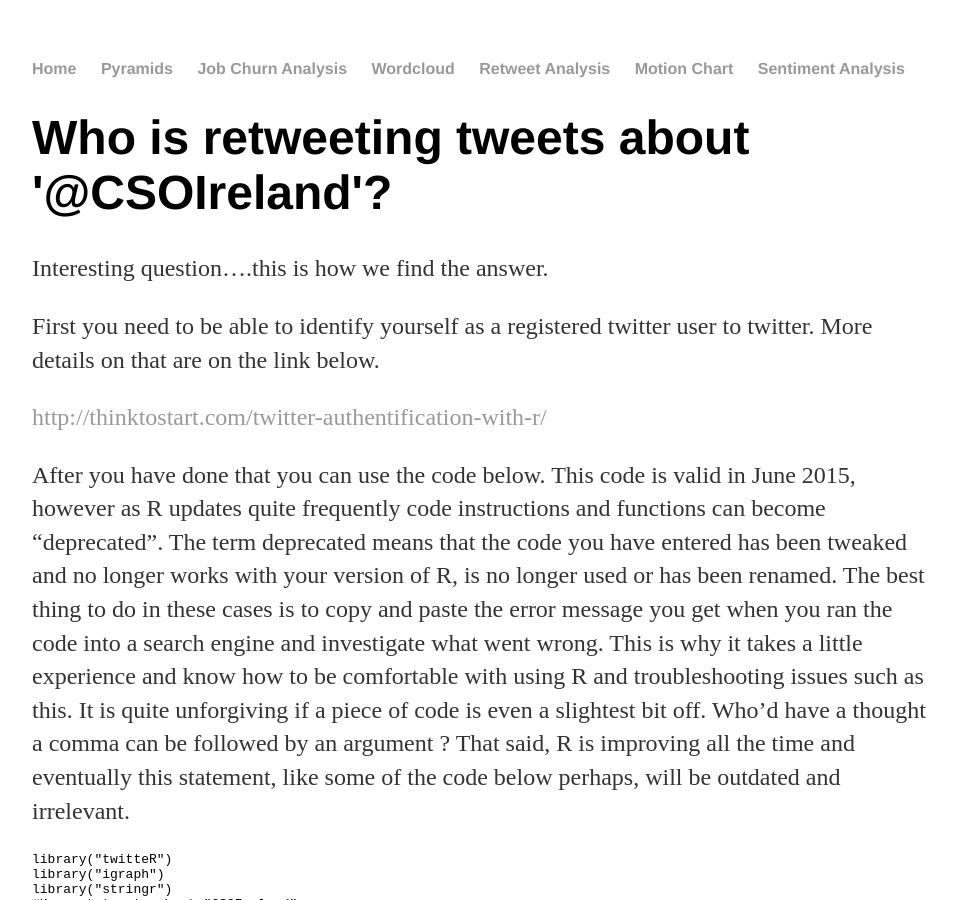
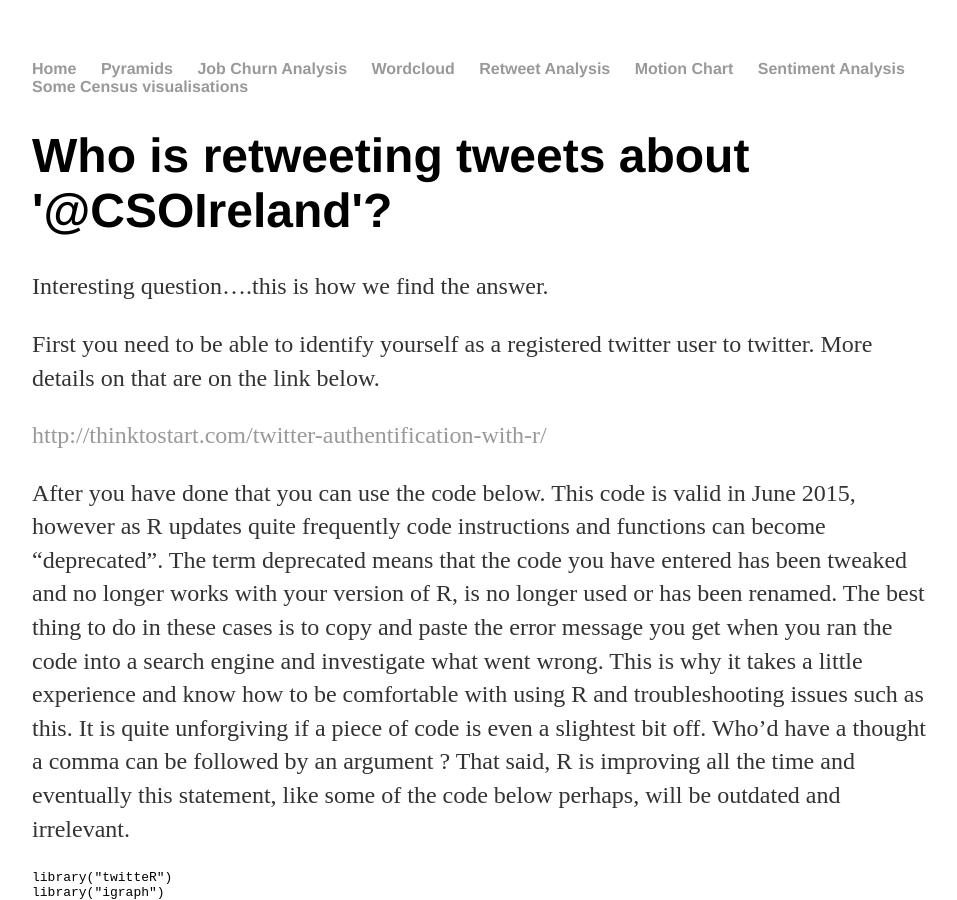
Before and after one commit to CorkDataAnalytics/CorkDataAnalytics.github.io, a Jekyll site: the page built from index.html, in a window 1280 px wide and 900 px high. Shown: the whole window, without its empty margins (160-1117 px from the left). Built offline with Jekyll 4.4.1, drawn with Linux system fonts in a browser that asks for light colours; comment, search, counter and statistics services are not loaded.

Commit message:
Update default.html

```diff
--- a/_layouts/default.html
+++ b/_layouts/default.html
@@ -30,6 +30,7 @@
         		<li><a href="/retweets">Retweet Analysis</a></li>
         		<li><a href="/Motion">Motion Chart</a></li>
         		<li><a href="/SentimentAnalysis">Sentiment Analysis</a></li>
+        		<li><a href="/census">Some Census visualisations</a></li>
     		</ul>
 		</nav>
 			<div class="container">
```
